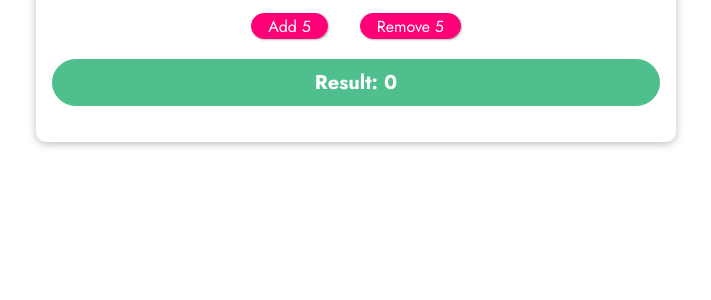
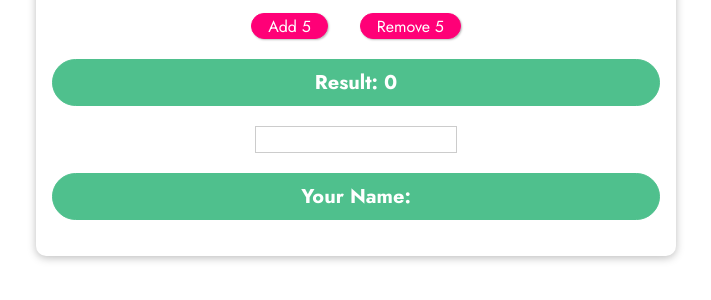
Before and after one commit to shayealysson/vue_explore, a plain HTML site: page basics-03-events-starting-code/index.html in a window 1280 px wide. Shown: the part 286-586 px from the top of the page, without its empty margins (284-995 px from the left). Drawn offline with nearby package versions, Linux system fonts and the light colour scheme.

Commit message:
[3]Use native event object to get input data.... Note: Call SetName not SetName(), this will override the default param

```diff
--- a/basics-03-events-starting-code/app.js
+++ b/basics-03-events-starting-code/app.js
@@ -2,6 +2,7 @@ const app = Vue.createApp({
   data() {
     return {
       counter: 0,
+      name: '',
     };
   },
   methods: {
@@ -10,7 +11,10 @@ const app = Vue.createApp({
     },
     decreaseCounter(num) {
       return this.counter-= num;
-  }
+    },
+    setName(event){
+      this.name = event.target.value;
+    },
 }
 });
 
--- a/basics-03-events-starting-code/index.html
+++ b/basics-03-events-starting-code/index.html
@@ -21,6 +21,8 @@
       <button v-on:click="increaseCounter(5)">Add 5</button>
       <button v-on:click="decreaseCounter(5)">Remove 5</button>
       <p>Result: {{ counter }}</p>
+      <input type="text" v-on:input="setName"/>
+      <p>Your Name: {{ name }}</p>
     </section>
   </body>
 </html>
```
